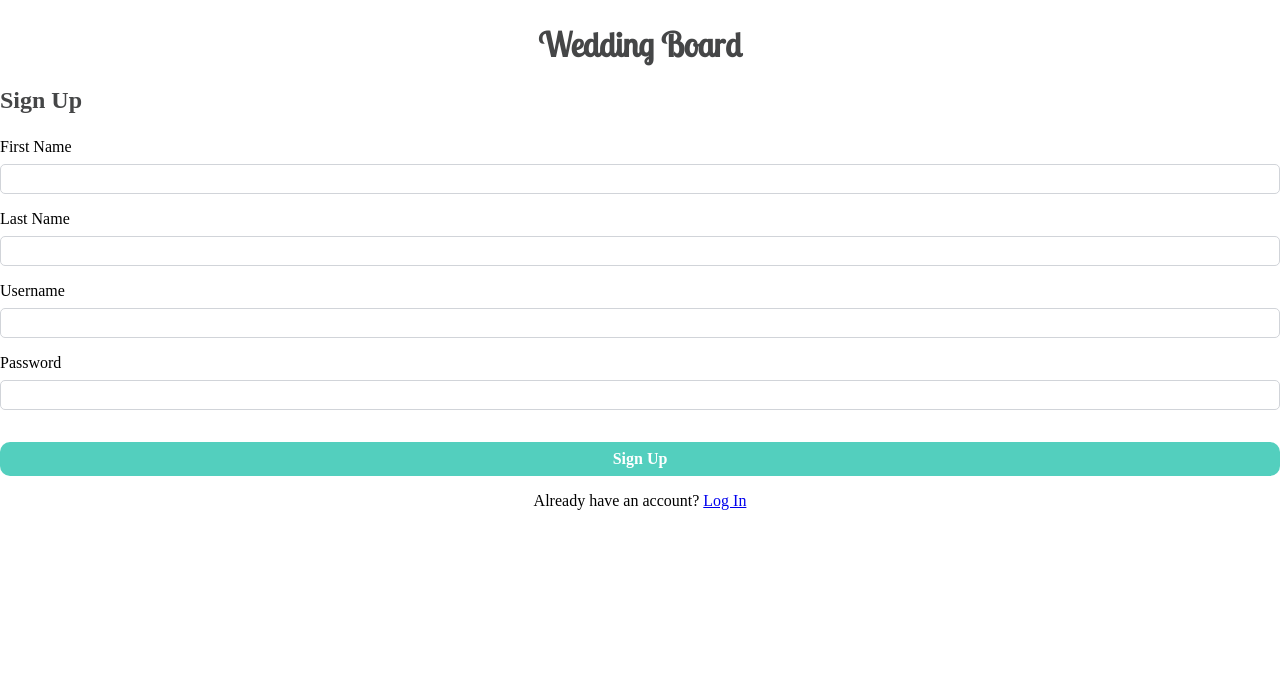
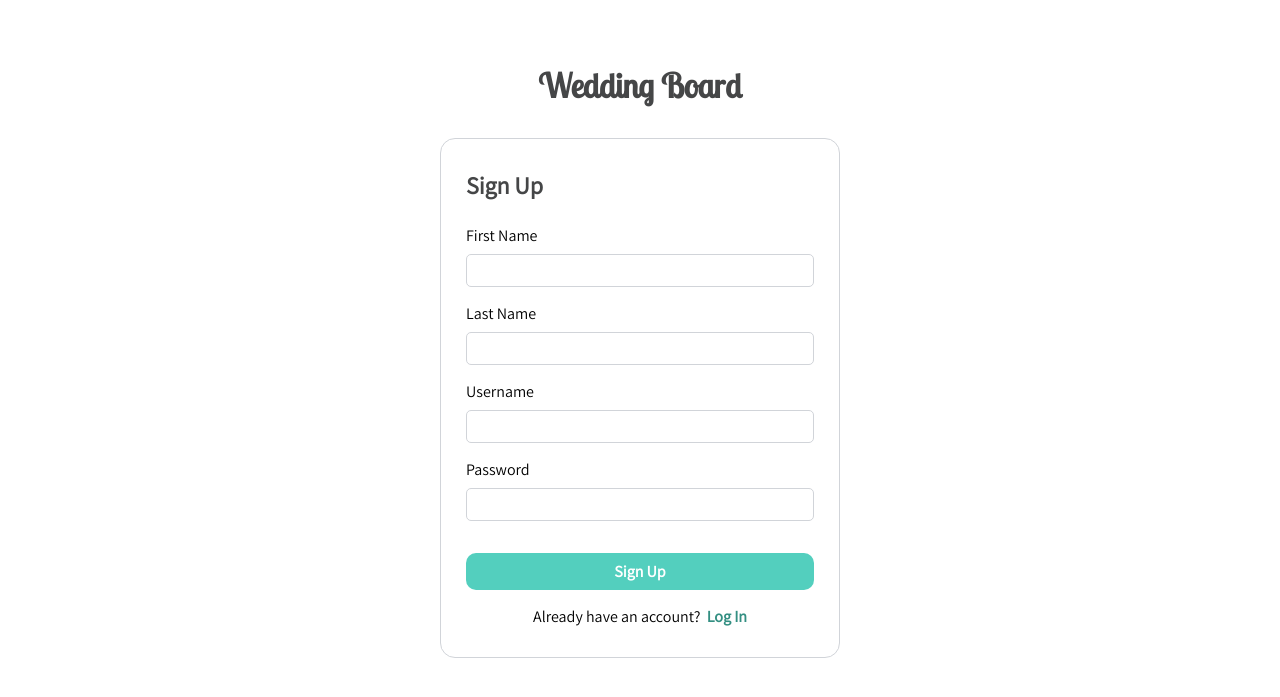
Before and after one commit to nicholemaldonado4/TheWeddingBoard, a PHP site: page /signup in a window 1280 px wide. Shown: the top 697 px of the page. Run offline with PHP 8.4, Linux system fonts and the light colour scheme.

Commit message:
Shared css with login and sign up pages

```diff
--- a/css/login/index.css
+++ b/css/login/index.css
@@ -38,7 +38,7 @@ h2 {
   font-weight: 800;
 }
 
-.login-box {
+.form-box {
   width: 400px;
   margin: 0 auto;
   border-color: var(--light-grey);
@@ -104,7 +104,7 @@ input[type="submit"]:hover {
 }
 
 @media all and (max-width: 400px) {
-  .login-box {
+  .form-box {
     width: 100vw;
     border-style: none;
   }
--- a/login/index.php
+++ b/login/index.php
@@ -19,7 +19,7 @@
 </head>
 <body>
   <div class="title-banner"><h1><a href="/">Wedding Board</a></h1></div>
-  <div class="login-box">
+  <div class="form-box">
     <h2>Login</h2>
     <form action="verify_login.php" method="post">
       <div>
--- a/signup/index.php
+++ b/signup/index.php
@@ -14,12 +14,12 @@
   <title>Wedding Board | Sign Up</title>
 
   <link rel="stylesheet"
-          href="https://fonts.googleapis.com/css?family=Lobster Two">
+          href="https://fonts.googleapis.com/css?family=Lobster Two|Assistant">
   <link href="/css/login/index.css" rel="stylesheet">
 </head>
 <body>
-  <div><h1><a href="/">Wedding Board</a></h1></div>
-  <div class="signup-box">
+  <div class="title-banner"><h1><a href="/">Wedding Board</a></h1></div>
+  <div class="form-box">
     <h2>Sign Up</h2>
     <form action="verify_signup.php" method="post">
       <div>
@@ -45,6 +45,6 @@
       ?>
       <input type="submit" value="Sign Up">
     </form>
-    <p>Already have an account? <a href="/login">Log In</a></p>
+    <p>Already have an account?&nbsp&nbsp<a href="/login" class="link">Log In</a></p>
   </div>
 </body>
```
